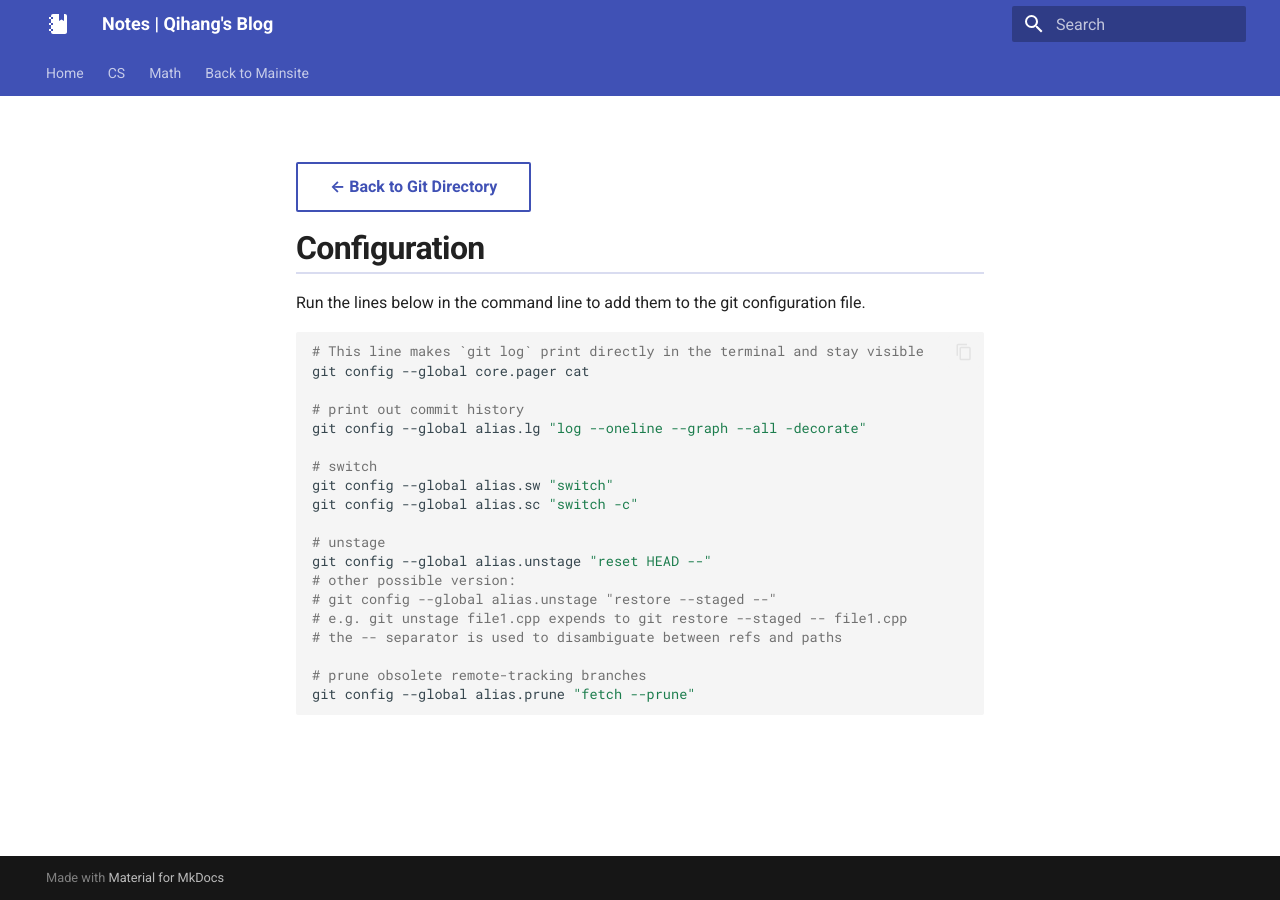
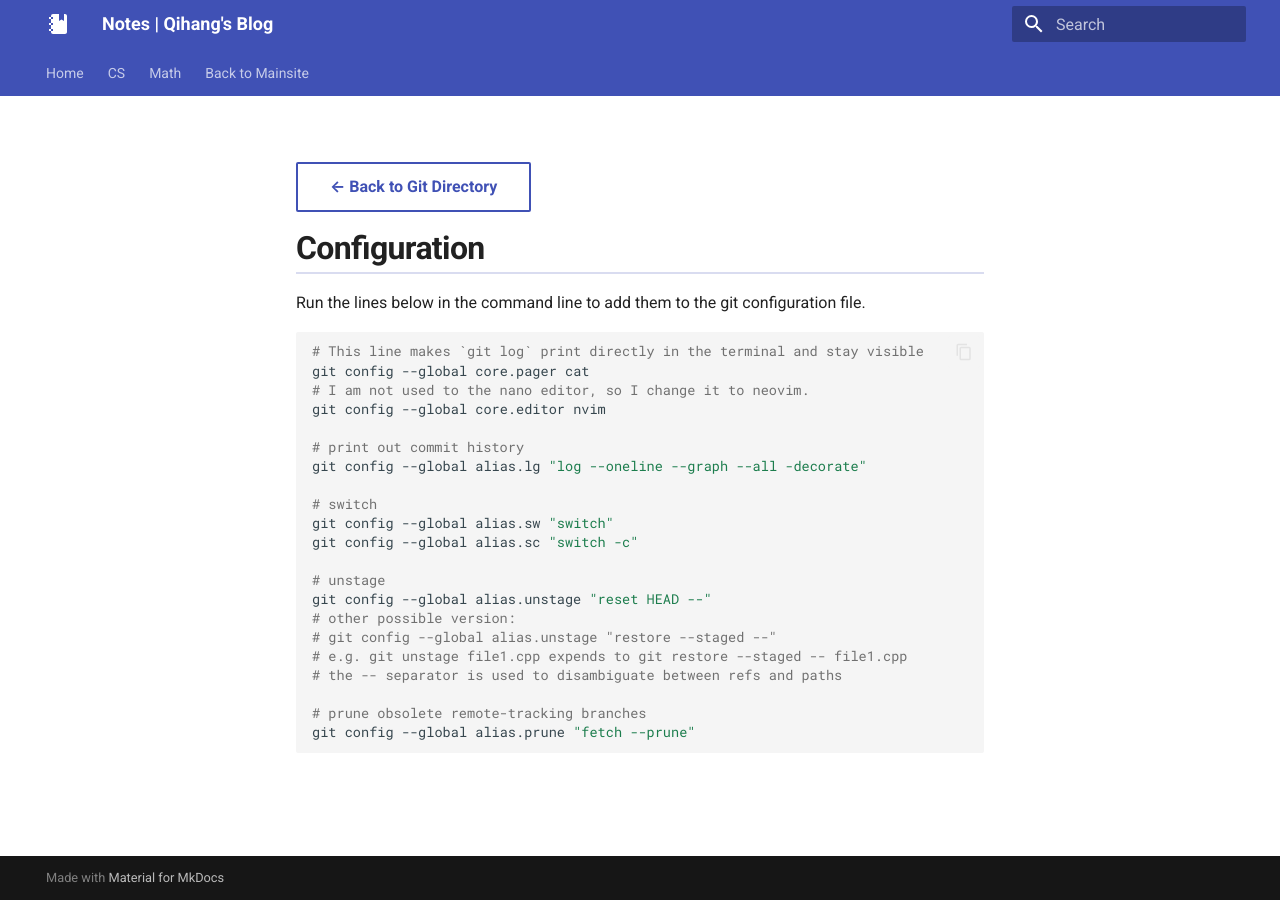
Before and after one commit to yang-qihang/my-blog-subsite-notes, an MkDocs documentation site: the page built from docs/cs/tooling/git/configuration.md, in a window 1280 px wide. Built offline with MkDocs 1.6.1 and Material for MkDocs 9.7.7, drawn with Linux system fonts in a browser that asks for light colours.

Commit message:
add one line to the configuration file about setting nvim to be the default text editor used by git

````diff
--- a/docs/cs/tooling/git/configuration.md
+++ b/docs/cs/tooling/git/configuration.md
@@ -7,6 +7,8 @@ Run the lines below in the command line to add them to the git configuration fil
 ```bash
 # This line makes `git log` print directly in the terminal and stay visible
 git config --global core.pager cat
+# I am not used to the nano editor, so I change it to neovim.
+git config --global core.editor nvim
 
 # print out commit history
 git config --global alias.lg "log --oneline --graph --all -decorate"
````
